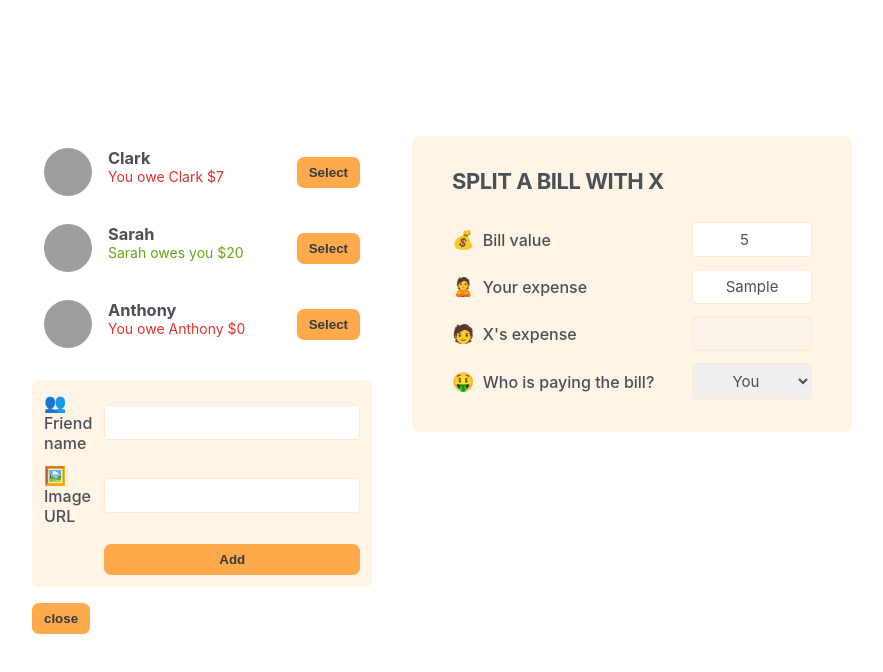
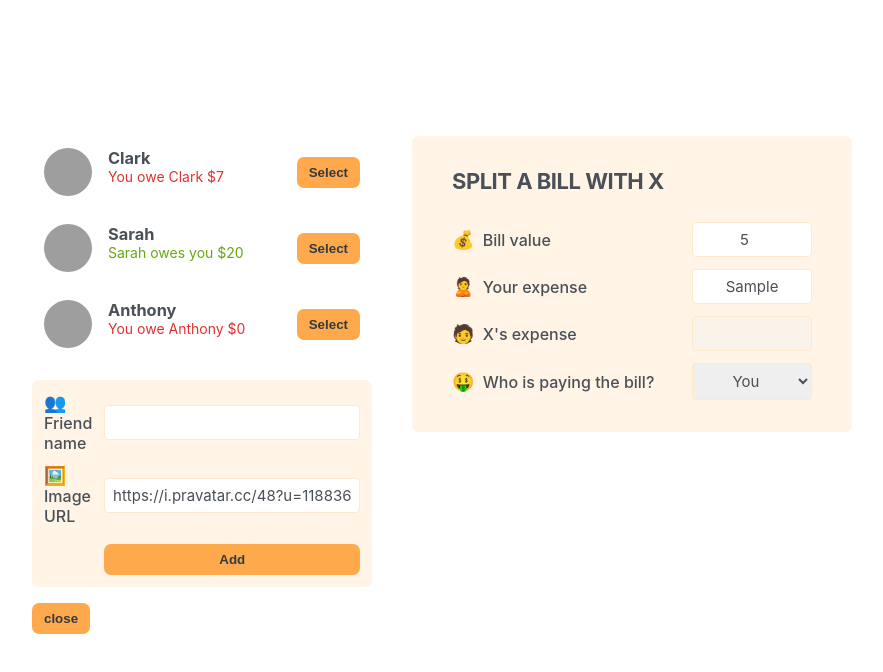
Before and after one commit to Kumar-Shivam01/eat-n-split, a React (Vite) app: page / in a window 1280 px wide. Both pictures are taken after typing "5", "Sample" into the empty fields and a click on the button "Add friend". Shown: the top 672 px of the page, without its empty margins (198-1081 px from the left). Built offline with nearby package versions, Linux system fonts and the light colour scheme; grey boxes are pictures that could not be loaded.

Commit message:
Implement friend addition functionality with AddFriendForm and update FriendsList to display dynamic friends

```diff
--- a/src/App.jsx
+++ b/src/App.jsx
@@ -3,15 +3,51 @@ import "./App.css";
 import AddFriendForm from "./components/AddFriendForm";
 import FriendsList from "./components/FriendsList";
 import SplitBillForm from "./components/SplitBillForm";
+
+const initialFriends = [
+  {
+    id: 118836,
+    name: "Clark",
+    image: "https://i.pravatar.cc/48?u=118836",
+    balance: -7,
+  },
+  {
+    id: 933372,
+    name: "Sarah",
+    image: "https://i.pravatar.cc/48?u=933372",
+    balance: 20,
+  },
+  {
+    id: 499476,
+    name: "Anthony",
+    image: "https://i.pravatar.cc/48?u=499476",
+    balance: 0,
+  },
+];
 const App = () => {
-  const [addFriend,setAddFriend] = useState(false)
+  const [addFriend, setAddFriend] = useState(false);
+  const [friends, setFriends] = useState(initialFriends);
+
+  function handleAddFriend(newFriend) {
+    setFriends((friends) => [...friends, newFriend]);
+  }
   return (
     <div className="app">
       <div className="sidebar">
-        <FriendsList addFriend={addFriend} setAddFriend={setAddFriend}/>
-        {addFriend && <AddFriendForm addFriend={addFriend} setAddFriend={setAddFriend}/>}
+        <FriendsList
+          friends={friends}
+          addFriend={addFriend}
+          setAddFriend={setAddFriend}
+        />
+        {addFriend && (
+          <AddFriendForm
+            addFriend={addFriend}
+            setAddFriend={setAddFriend}
+            onAddFriend={handleAddFriend}
+          />
+        )}
       </div>
-      <SplitBillForm/>
+      <SplitBillForm />
     </div>
   );
 };
--- a/src/components/AddFriendForm.jsx
+++ b/src/components/AddFriendForm.jsx
@@ -1,21 +1,45 @@
 import "./../App.css";
-const AddFriendForm = ({ addFriend, setAddFriend }) => {
+import { useState } from "react";
+const AddFriendForm = ({ onAddFriend, addFriend, setAddFriend }) => {
+  const [name, setName] = useState("");
+  const [image, setImage] = useState("https://i.pravatar.cc/48?u=118836");
+  function handleSubmit(e) {
+    e.preventDefault();
+
+    if (!name || !image) return;
+    const id = crypto.randomUUID();
+    const newFriend = {
+      id,
+      name,
+      image: `${image}?=${id}`,
+      balance: 0,
+    };
+    onAddFriend(newFriend);
+    setName("");
+    setImage("https://i.pravatar.cc/48?u=118836");
+  }
   return (
-      addFriend && (
-        <div>
-        <form className="form-add-friend">
+      <div>
+        <form onSubmit={handleSubmit} className="form-add-friend">
           <label>👥Friend name</label>
-          <input type="text" />
+          <input
+            value={name}
+            type="text"
+            onChange={(e) => setName(e.target.value)}
+          />
           <label>🖼️Image URL</label>
-          <input type="text" />
+          <input
+            type="text"
+            value={image}
+            onChange={(e) => setImage(e.target.value)}
+          />
           <button className="button">Add</button>
         </form>
 
         <button onClick={() => setAddFriend(!addFriend)} className="button">
           close
         </button>
-        </div>
-        )
+      </div>
   );
 };
 
--- a/src/components/FriendsList.jsx
+++ b/src/components/FriendsList.jsx
@@ -1,30 +1,10 @@
 
 import Friend from './Friend'
-const initialFriends = [
-  {
-    id: 118836,
-    name: "Clark",
-    image: "https://i.pravatar.cc/48?u=118836",
-    balance: -7,
-  },
-  {
-    id: 933372,
-    name: "Sarah",
-    image: "https://i.pravatar.cc/48?u=933372",
-    balance: 20,
-  },
-  {
-    id: 499476,
-    name: "Anthony",
-    image: "https://i.pravatar.cc/48?u=499476",
-    balance: 0,
-  },
-];
 
-const FriendsList = ({setAddFriend,addFriend}) => {
+const FriendsList = ({friends,setAddFriend,addFriend}) => {
   return (
     <ul>
-      {initialFriends.map((friend)=>(
+      {friends.map((friend)=>(
         <Friend data={friend} key={friend.id}/>
       ))}
       {!addFriend && <button onClick={()=>setAddFriend(!addFriend)} className='button'>Add friend</button>}
```
